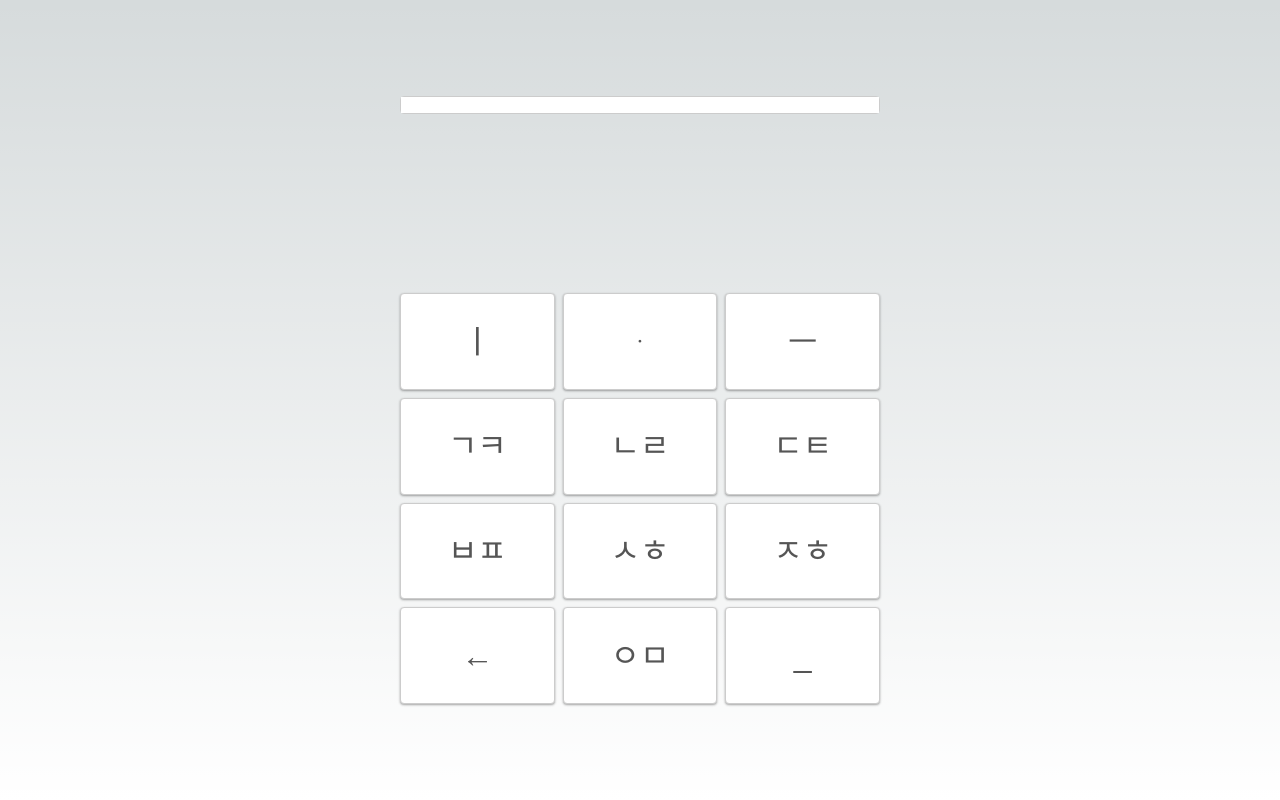
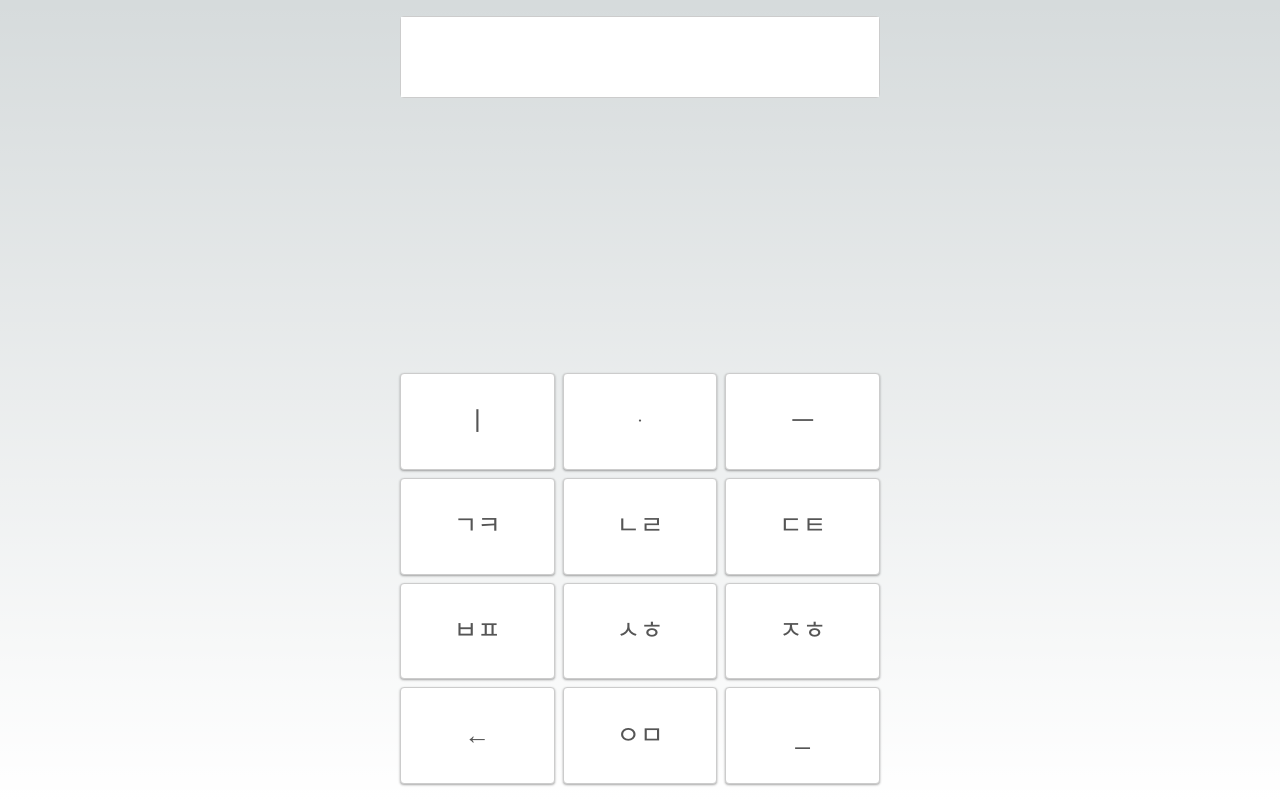
Before and after one commit to anaclumos/hwalja, a Next.js app in the folder demo/: page / in a window 1280 px wide. Built offline with nearby package versions, Linux system fonts and the light colour scheme.

Commit message:
adjust designs

```diff
--- a/demo/src/pages/index.tsx
+++ b/demo/src/pages/index.tsx
@@ -114,7 +114,7 @@ export default function Home() {
               if (isEditing) {
                 setIsEditing(false)
               } else {
-                changeState(state + ' , isEditing')
+                changeState(state + ' ')
               }
             }}
           />
--- a/demo/src/styles/Home.module.css
+++ b/demo/src/styles/Home.module.css
@@ -3,7 +3,7 @@
   flex-direction: column;
   justify-content: space-between;
   align-items: center;
-  padding: 6rem;
+  padding: 1rem;
   min-height: 100dvh;
   font-family: -apple-system, BlinkMacSystemFont, Segoe UI, Roboto, Oxygen, Ubuntu, Cantarell, Fira Sans, Droid Sans, Helvetica Neue, sans-serif;
 }
@@ -17,7 +17,6 @@
 }
 
 .key {
-  /* <button class="bg-white hover:bg-gray-100 text-gray-800 font-semibold py-2 px-4 border border-gray-400 rounded shadow"> */
   min-width: 2rem;
   aspect-ratio: 1.6;
   background-color: #fff;
@@ -26,7 +25,7 @@
   box-shadow: 0 1px 3px rgba(0, 0, 0, 0.12), 0 1px 2px rgba(0, 0, 0, 0.24);
   color: #555;
   cursor: pointer;
-  font-size: 2rem;
+  font-size: 1.6rem;
   font-weight: 500;
   line-height: 1.25;
   padding: 0.5rem 1rem;
@@ -42,8 +41,6 @@
   box-shadow: 0 5px 10px rgba(0, 0, 0, 0.2), 0 5px 10px rgba(0, 0, 0, 0.19);
   transform: translateY(5px);
 }
-
-/* darkmode .key */
 
 @media (prefers-color-scheme: dark) {
   .key {
@@ -63,9 +60,7 @@
   }
 }
 
-/* formbox */
 .formbox {
-  /* w-full mb-4 border border-gray-200 rounded-lg bg-gray-50 dark:bg-gray-700 dark:border-gray-600 */
   width: 100%;
   max-width: 30rem;
   margin-bottom: 1rem;
@@ -83,7 +78,10 @@
 
 .textArea {
   width: 100%;
-  padding: 0.5rem 1rem;
+  min-height: 5rem;
+  word-wrap: break-word;
+  word-break: keep-all;
+  padding: 1rem;
   font-size: 0.875rem;
   line-height: 1.25;
   color: #555;
```
